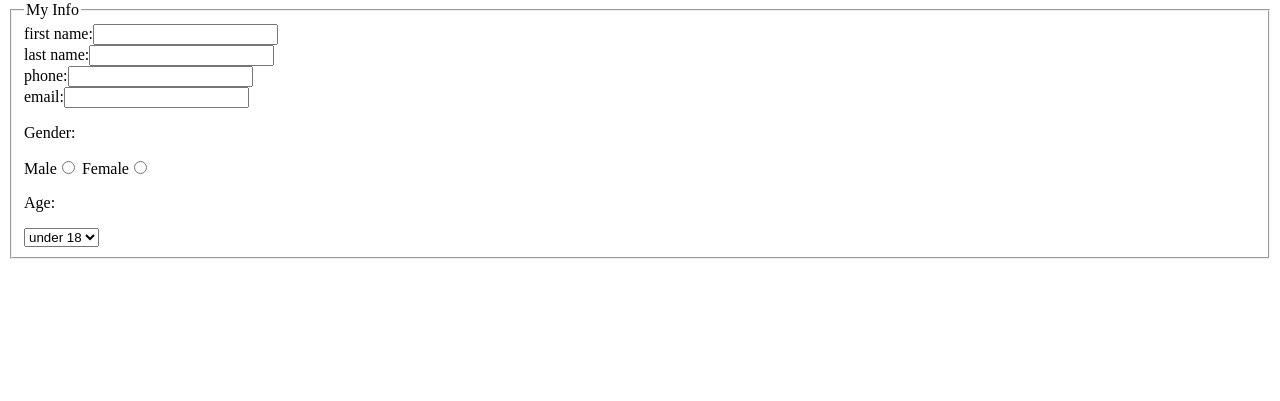
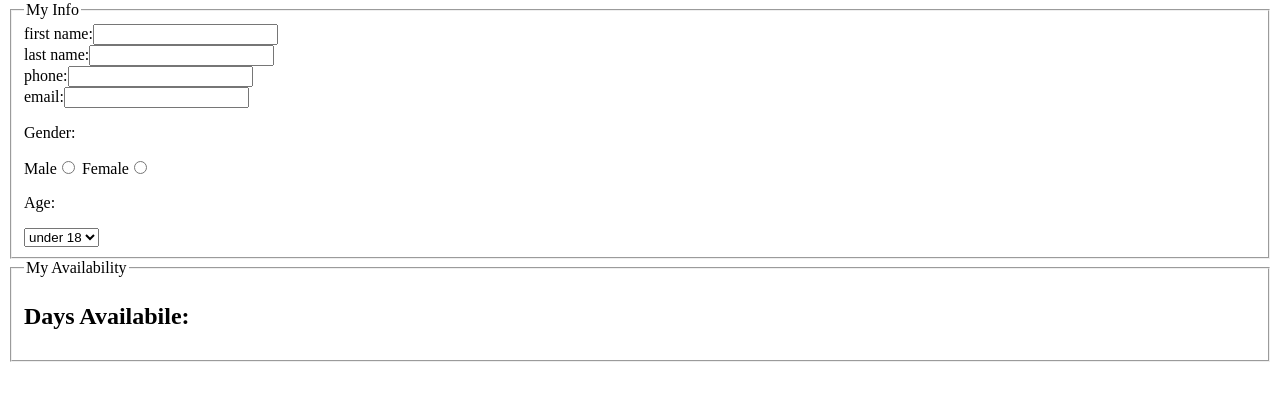
Before and after one commit to Christian-Miranda/webdev-lab5, a plain HTML site: page index.html in a window 1280 px wide. Shown: the part 79-480 px from the top of the page. Drawn offline with Linux system fonts and the light colour scheme.

Commit message:
Added second fieldset

```diff
--- a/index.html
+++ b/index.html
@@ -28,6 +28,10 @@
         </select>
       </div>
     </fieldset>
+    <fieldset>
+      <legend>My Availability</legend>
+      <h2>Days Availabile:</h2>
+    </fieldset>
   </form>
 </body>
 
```
